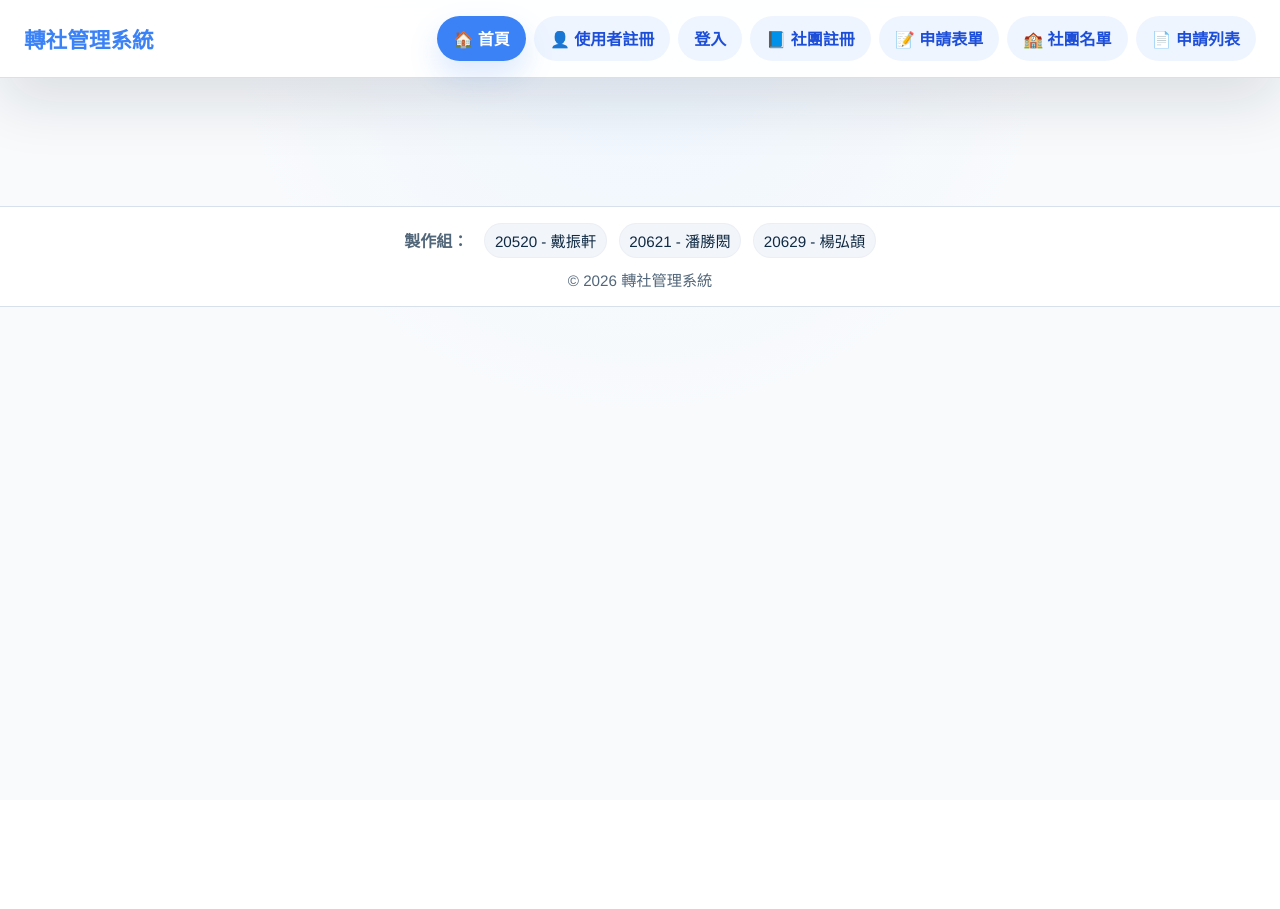
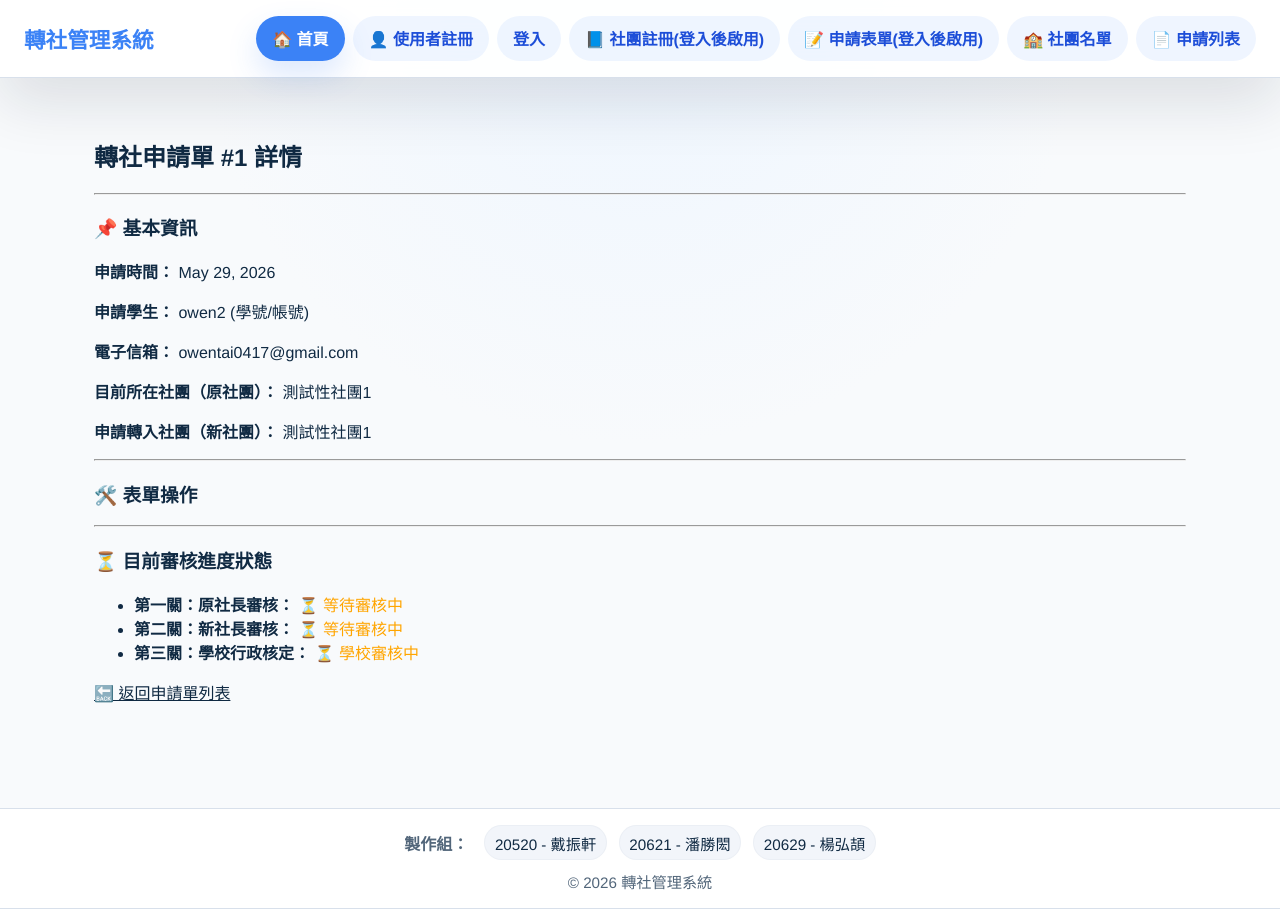
Before and after one commit to jerry971126/gittest2026, a Django app: page /form/1/ in a window 1280 px wide. Before the commit the page ends 307 px from the top, so only its background shows below. Run offline with Django 5.2, Linux system fonts and the light colour scheme; data comes from the database, SQL or seed files in the repository; both versions use the stored data as it was after the commit.

Commit message:
(半)完成審核機制

```diff
--- a/club/urls.py
+++ b/club/urls.py
@@ -2,16 +2,18 @@ from django.contrib import admin
 from django.urls import path
 from django.views.generic import RedirectView
 from django.urls import reverse_lazy
-from .views import Loglist, Clubcreate, Applylist, Applycreate, Clublist, Applyview, UserRegisterView, success_msg
+from .views import Loglist, Clubcreate, Applylist, Applycreate, Clublist, Applyview, UserRegisterView, success_msg, ApplyDelete,ApplyUpdate
 
 urlpatterns = [
     path("", Loglist.as_view() ,name='log_list'),
     path("add/", Clubcreate.as_view(), name='club_create'),
     path("apply/", Applylist.as_view(), name='apply_list'),
+    path("<int:pk>/aupdate/", ApplyUpdate.as_view(), name='apply_update'),
     # path("user/", Usercreate.as_view(), name='user_create'),
     path("capply/", Applycreate.as_view(), name='apply_create'),
     path("club/", Clublist.as_view(), name='club_list'),
     path("<int:pk>/", Applyview.as_view(), name='apply_detail'),
     path("register/", UserRegisterView.as_view(), name='register'),
     path("success/", success_msg, name= 'success'),
+    path("<int:pk>/adelete/", ApplyDelete.as_view(), name='apply_delete'),
 ]
--- a/club/views.py
+++ b/club/views.py
@@ -1,9 +1,10 @@
 from django.shortcuts import render
 from .models import User, Club, Apply, Log
-from django.views.generic import ListView, RedirectView, CreateView, DetailView, UpdateView
-from django.contrib.auth.mixins import LoginRequiredMixin
+from django.views.generic import ListView, RedirectView, CreateView, DetailView, UpdateView, DeleteView
+from django.contrib.auth.mixins import LoginRequiredMixin, UserPassesTestMixin
 from django.urls import reverse_lazy
 from .forms import UserRegisterForm
+from django.core.exceptions import PermissionDenied
 # Create your views here.
 
 # def club_list(req):
@@ -74,22 +75,105 @@ class Clublist(ListView):
 
 class Applyview(DetailView):
     model = Apply
+    context_object_name = 'apply'             # 在 HTML 中使用 {{ apply }} 來稱呼這筆資料
+
+    def get_queryset(self):
+        return super().get_queryset().select_related('user', 'club', 'club_after')
 
 
-class ApplyUpdate(UpdateView, LoginRequiredMixin):
+class ApplyUpdate(LoginRequiredMixin, UserPassesTestMixin, UpdateView):  #用來判斷審核是否通過
     model = Apply
+    template_name= 'club/apply_up_form.html'
+# 1. 這裡宣告要處理的所有可能欄位，滿足 Django 的基本初始化檢查
+    fields = ['sstu1_pass', 'sstu2_pass', 'sch_pass']
 
-    def form_valid(self, form):
-        if self.object.sstu_pass and self.object.sch_pass:
-            self.object.user.club = self.object.new_club
-            self.object.user.save()
+    # 安全權限防護（維持不變）
+    def test_func(self):
+        user = self.request.user
+        apply_obj = self.get_object()
+        if user.us_rank in [User.Rank.lv1, User.Rank.lv2]:
+            return True
+        if user.us_rank == User.Rank.lv3:
+            if user.club == apply_obj.club or user.club == apply_obj.club_after:
+                return True
+        return False
+
+    # 🌟 核心修正：覆寫 get_form，這才是真正動態控制網頁表單欄位的「萬靈丹」
+    def get_form(self, form_class=None):
+        # 先拿到預設包含 3 個欄位的原始表單
+        form = super().get_form(form_class)
+        user = self.request.user
+        apply_obj = self.get_object()
+
+        # 情況 A：如果是 1 級管理員或 2 級校方人員 -> 他們只能改學校同意
+        if user.us_rank in [User.Rank.lv1, User.Rank.lv2]:
+            # 把不屬於他們的欄位從表單中完全拔除
+            form.fields.pop('sstu1_pass', None)
+            form.fields.pop('sstu2_pass', None)
+
+        # 情況 B：如果是 3 級社長
+        elif user.us_rank == User.Rank.lv3:
+            # 檢查 1：如果他同時是原社長也是新社長（特殊極端狀況），或者只是原社長
+            if user.club == apply_obj.club and user.club != apply_obj.club_after:
+                form.fields.pop('sstu2_pass', None)
+                form.fields.pop('sch_pass', None)
+            # 檢查 2：如果他是新社團的社長
+            elif user.club == apply_obj.club_after and user.club != apply_obj.club:
+                form.fields.pop('sstu1_pass', None)
+                form.fields.pop('sch_pass', None)
+            # 檢查 3：如果他是原社長，同時也是新社長（比如學生申請轉入同一個社團被防呆擋下前的極端狀況）
+            elif user.club == apply_obj.club and user.club == apply_obj.club_after:
+                form.fields.pop('sch_pass', None)
+            else:
+                # 保險防呆：如果這社長不屬於這兩個社團，什麼欄位都不給他
+                form.fields.clear()
+
         return form
 
+    # 資料儲存後的邏輯更新
+    def form_valid(self, form):
+        response = super().form_valid(form)
+        apply_obj = self.object
+
+        # 人數控管與自動轉社邏輯（維持你之前的寫法）
+        if apply_obj.sstu1_pass and apply_obj.sstu2_pass and apply_obj.sch_pass:
+            student = apply_obj.user
+            old_club = apply_obj.club
+            new_club = apply_obj.club_after
+
+            if new_club.now_people_num >= new_club.max_people_num:
+                raise PermissionDenied("新社團名額已滿，無法完成轉社程序！")
+
+            student.club = new_club
+            student.save()
+
+            if old_club.now_people_num > 0:
+                old_club.now_people_num -= 1
+                old_club.save()
+
+            new_club.now_people_num += 1
+            new_club.save()
+
+        return response
+
+    def get_success_url(self):
+        # 審核成功後導回該申請單詳細頁
+        return reverse_lazy('apply_detail', kwargs={'pk': self.object.pk})
+
+
+class ApplyDelete(DeleteView):
+    model= Apply
+    success_url = reverse_lazy('success')
 
 class UserRegisterView(CreateView):
     form_class = UserRegisterForm
     template_name = 'registration/register.html'
     success_url = reverse_lazy('success')
 
+
 def success_msg(req):
     return render(req, "club/success.html",{'msg':'成功'})
+
+
+class ClubUpdate(UpdateView):
+    pass
--- a/templates/base.html
+++ b/templates/base.html
@@ -24,8 +24,13 @@
                 <input type="submit" value="登出">
                     </form>
                 {% endif %}
+                {% if user.is_authenticated %}
                 <a href="{% url 'club_create' %}">📘 社團註冊</a>
                 <a href="{% url 'apply_create' %}">📝 申請表單</a>
+                {% else %}
+                <a href="{% url 'login' %}">📘 社團註冊(登入後啟用)</a>
+                <a href="{% url 'login' %}">📝 申請表單(登入後啟用)</a>
+                {% endif %}
                 <a href="{% url 'club_list' %}">🏫 社團名單</a>
                 <a href="{% url 'apply_list' %}">📄 申請列表</a>
             </nav>
--- a/templates/club/apply_detail.html
+++ b/templates/club/apply_detail.html
@@ -3,5 +3,84 @@
 {% block title %}申請表內容{% endblock %}
 
 {% block main %}
+    <h2>轉社申請單 #{{ apply.id }} 詳情</h2>
+    <hr>
 
+    <h3>📌 基本資訊</h3>
+    <p><strong>申請時間：</strong> {{ apply.created }}</p>
+    <p><strong>申請學生：</strong> {{ apply.user.username }} (學號/帳號)</p>
+    <p><strong>電子信箱：</strong> {{ apply.user.email }}</p>
+    <p><strong>目前所在社團（原社團）：</strong> {{ apply.club.club_name }}</p>
+    <p><strong>申請轉入社團（新社團）：</strong> {{ apply.club_after.club_name }}</p>
+
+    <hr>
+
+        <!-- 預計額外做成另一個頁面  -->
+    <h3>🛠️ 表單操作</h3>
+
+    {% if apply.sstu1_pass is None and request.user.is_authenticated %}
+        {% if request.user.us_rank == 1 or request.user.us_rank == 3 and request.user.club == apply.club %}
+
+            <p style="background-color: #f0f8ff; padding: 10px;">
+                👋 您好 {{ request.user.username }}，您擁有此單的「原社長審核權限」：
+                <br><br>
+                <a href="{% url 'apply_update' apply.id %}" style="background-color: green; color: white; padding: 5px 10px; text-decoration: none;">點我進行審核</a>
+            </p>
+        {% endif %}
+    {% endif %}
+
+    <hr>
+
+    <h3>⏳ 目前審核進度狀態</h3>
+    <ul>
+        <li>
+            <strong>第一關：原社長審核：</strong>
+            {% if apply.sstu1_pass == True %}
+                <span style="color: green;">✅ 已同意</span>
+            {% elif apply.sstu1_pass == False %}
+                <span style="color: red;">❌ 已拒絕</span>
+            {% else %}
+                <span style="color: orange;">⏳ 等待審核中</span>
+            {% endif %}
+        </li>
+        <li>
+            <strong>第二關：新社長審核：</strong>
+            {% if apply.sstu2_pass == True %}
+                <span style="color: green;">✅ 已同意</span>
+            {% elif apply.sstu2_pass == False %}
+                <span style="color: red;">❌ 已拒絕</span>
+            {% else %}
+                <span style="color: orange;">⏳ 等待審核中</span>
+            {% endif %}
+        </li>
+        <li>
+            <strong>第三關：學校行政核定：</strong>
+            {% if apply.sch_pass == True %}
+                <span style="color: green;">🎉 轉社成功</span>
+            {% elif apply.sch_pass == False %}
+                <span style="color: red;">❌ 學校駁回</span>
+            {% else %}
+                <span style="color: orange;">⏳ 學校審核中</span>
+            {% endif %}
+        </li>
+    </ul>
+
+    {% comment %} <hr>
+
+
+    <!-- 預計額外做成另一個頁面  -->
+    <h3>🛠️ 表單操作</h3>
+
+    {% if apply.sstu1_pass is None and request.user.is_authenticated %}
+        {% if request.user.us_rank == 1 or request.user.us_rank == 3 and request.user.club == apply.club %}
+
+            <p style="background-color: #f0f8ff; padding: 10px;">
+                👋 您好 {{ request.user.username }}，您擁有此單的「原社長審核權限」：
+                <br><br>
+                <a href="#" style="background-color: green; color: white; padding: 5px 10px; text-decoration: none;">點我進行審核</a>
+            </p>
+        {% endif %}
+    {% endif %} {% endcomment %}
+
+    <p><a href="{% url 'apply_list' %}">🔙 返回申請單列表</a></p>
 {% endblock %}
--- a/templates/club/apply_list.html
+++ b/templates/club/apply_list.html
@@ -33,7 +33,7 @@
                     <th>
                         <a href="{% url 'apply_detail' apply.id %}">
                         {{ apply.created|date:"Y-m-d" }} {{ apply.user.username }} :
-                        由⌈{{ apply.user.club }}⌋ 轉道 ⌈{{ apply.club }}⌋
+                        由⌈{{ apply.user.club }}⌋ 轉道 ⌈{{ apply.club_after }}⌋
                         </a>
                     </th>
                     {% endfor %}
@@ -48,7 +48,7 @@
                 <tr>
                     <td>{{ apply.created|date:"Y-m-d" }}</td>
                     <td>{{ apply.user.username }}</td>
-                    <td>由⌈{{ apply.user.club }}⌋ 轉道 ⌈{{ apply.club }}⌋</td>
+                    <td>由⌈{{ apply.user.club }}⌋ 轉道 ⌈{{ apply.club_after }}⌋</td>
                     <td><a href='{% url 'apply_detail' apply.id %}'>詳細內容</a></td>
                 </tr>
                 {% endfor %}
--- a/templates/club/log_list.html
+++ b/templates/club/log_list.html
@@ -23,7 +23,11 @@
         </form>
         {% endif %}
         <a class="card-link" href="{% url 'register' %}">使用者註冊</a>
+        {% if user.is_authenticated %}
         <a class="card-link" href="{% url 'apply_create' %}">申請表建立</a>
+        {% else %}
+        <a class="card-link" href="{% url 'login' %}">申請表建立(登入後啟用)</a>
+        {% endif %}
         <a class="card-link" href="{% url 'club_list' %}">社團名單</a>
         <a class="card-link" href="{% url 'apply_list' %}">申請列表</a>
     </div>
--- a/templates/club/success.html
+++ b/templates/club/success.html
@@ -3,7 +3,7 @@
 {% block title %}建立成功{% endblock %}
 
 {% block main %}
-<h1>資料已成功建立</h1>
+<h1>資料已成功建立/變更</h1>
 <br />
 <h2><a href="{% url 'log_list' %}">回到首頁</a></h2>
 {% endblock %}
```
Also changed, not shown: templates/club/apply_up_form.html (added, +27 -0 lines), db.sqlite3.
